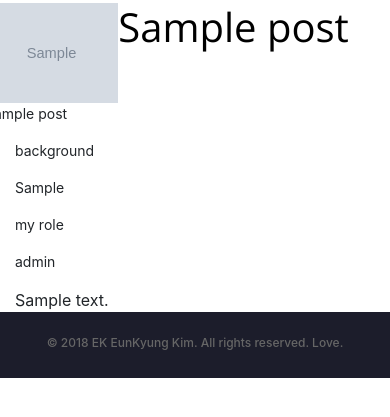
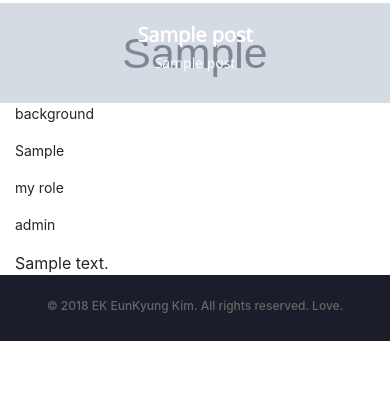
Before and after one commit to conyek/my-first-blog, a Django app: page /post/1/ in a window 390 px wide. Shown: the part 57-474 px from the top of the page. Run offline with Django 3.2, Linux system fonts and the light colour scheme; tables that the repository leaves empty hold one stand-in row (values such as "Sample post"); grey boxes marked "Sample" are stand-in pictures; some libraries are stand-ins or nearby versions.

Commit message:
fix project detail banner

```diff
--- a/blog/static/css/detail.css
+++ b/blog/static/css/detail.css
@@ -1,13 +1,37 @@
 .post-banner {
+  display: flex;
+  position: relative;
   width: 100%;
+  z-index: 0;
+  text-align: center;
 }
 
 .post-cover {
-  height: 200px;
+  width: 100%;
+  max-height: 350px;
+  background-size: cover;
+}
+
+.post-text {
+  width: 100%;
+  position: absolute;
+  z-index: 10;
+  padding-top: 80px;
+  color: white;
 }
 
 @media (max-width: 768px) {
   .post-cover {
     max-height: 100px;
   }
+  .post-text {
+    padding-top: 20px;
+  }
+  .post-text-title {
+    font-size: 20px;
+    font-weight: 600;
+  }
+  .post-text-subtitle {
+    font-size: 14px;
+  }
 }
--- a/blog/templates/blog/post_detail.html
+++ b/blog/templates/blog/post_detail.html
@@ -1,12 +1,14 @@
 {% extends 'blog/base.html' %} {% block content %}
 <!--banner-->
-<div class="post-banner row">
+<div class="post-banner">
     <img class="post-cover" src="{{ post.cover_img.url }}" alt="{{post.title}}">
-    <h2>{{post.title}}</h2>
-    <p> {{post.subtitle}}</p>
-    {% if user.is_authenticated %}
-    <a class="btn btn-default" href="{% url 'post_edit' pk=post.pk %}"><span class="glyphicon glyphicon-pencil"></span></a>
-    {% endif %}
+    <div class="post-text">
+        <h1 class="post-text-title white">{{post.title}}</h1>
+        <h4 class="post-text-subtitle white"> {{post.subtitle}}</h4>
+        {% if user.is_authenticated %}
+        <a class="btn btn-default" href="{% url 'post_edit' pk=post.pk %}"><span class="glyphicon glyphicon-pencil"></span></a>
+        {% endif %}
+    </div>
 </div>
 
 <div class="container">
```
